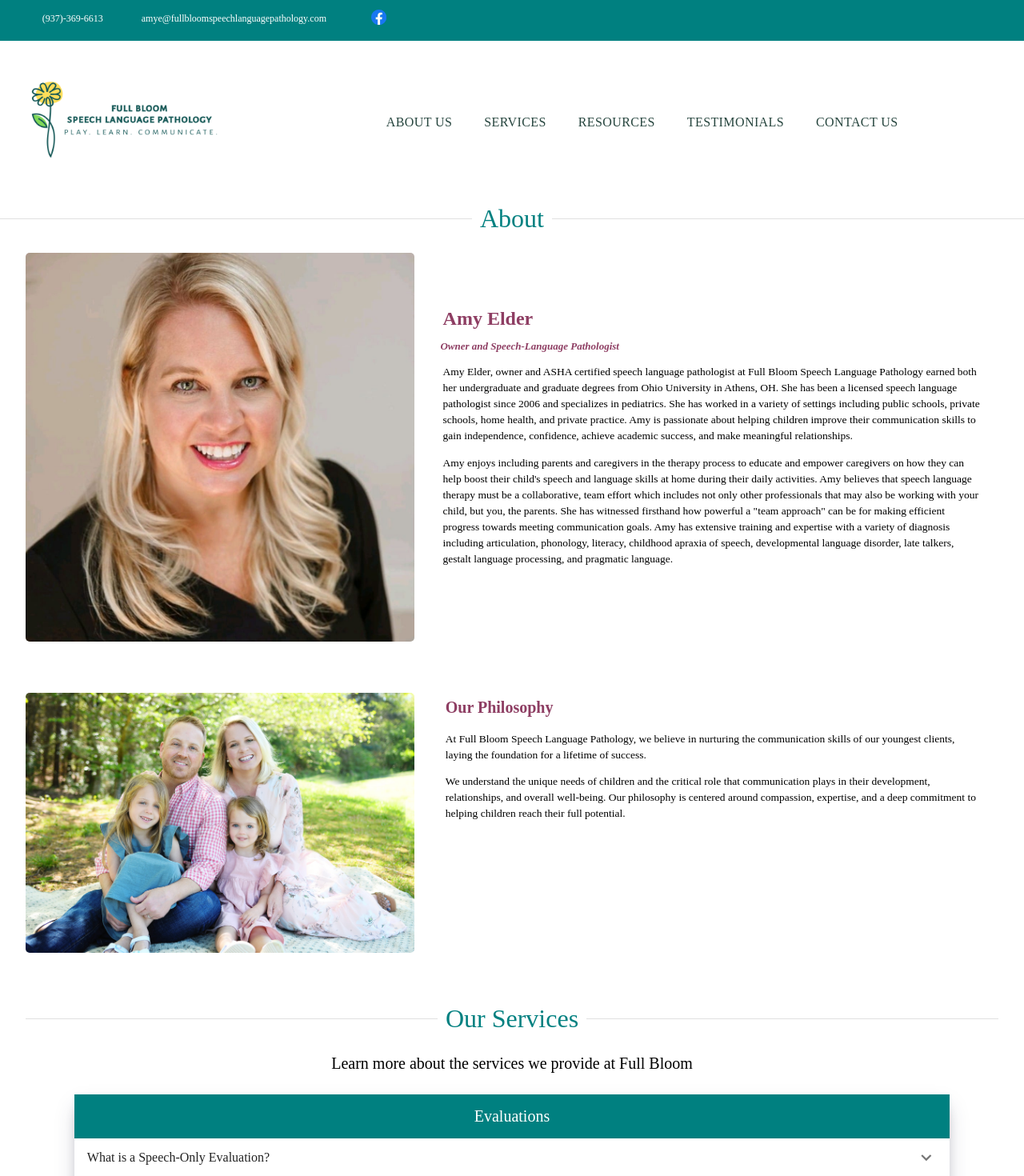
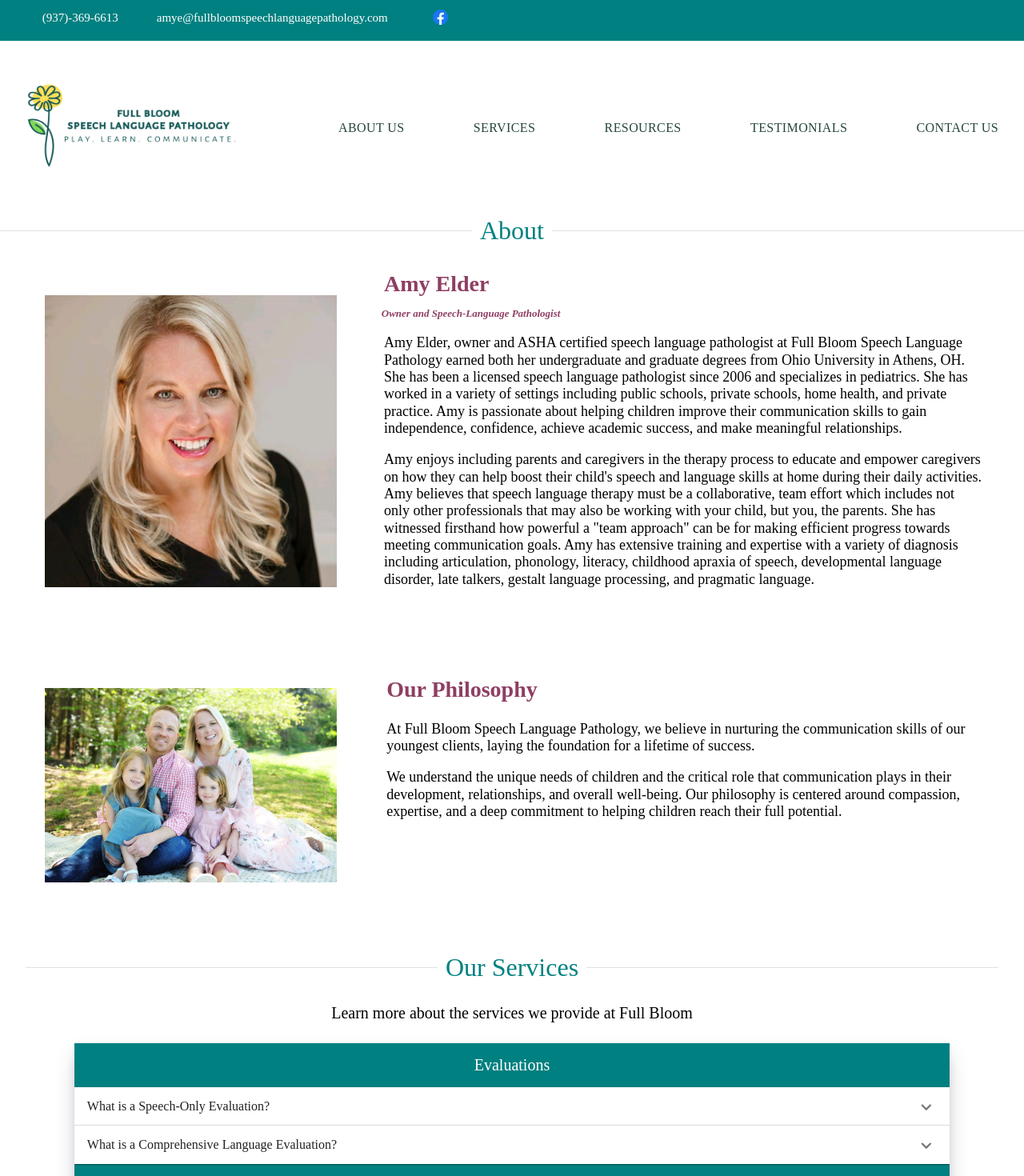
Before and after one commit to beemak789/AE_SLP_Website, a React (Create React App) app in the folder AE_Website/: page / in a window 1280 px wide. Shown: the top 1470 px of the page at 80% size. Built offline with nearby package versions, Linux system fonts and the light colour scheme; some icons are missing; a web font is replaced by a local one.

Commit message:
make changes to website

```diff
--- a/AE_Website/src/component/AboutMe.js
+++ b/AE_Website/src/component/AboutMe.js
@@ -98,10 +98,12 @@ const AboutMeSection = styled.div`
 `;
 
 const ProfileImg = styled.img`
-  width: 40%;
-  height: 40%;
+  width: 30%;
+  height: 30%;
   border-radius: 5px;
   margin-top: -0.5rem;
+  padding: 1.5rem;
+
 
   @media (min-width: 375px) and (max-width: 768px) {
     width: 90%;
@@ -114,7 +116,7 @@ const AboutMeParagraphContainer = styled.div`
   flex-direction: column;
 
   .clinician-header-container {
-    font-size: 24px;
+    font-size: 28px;
     text-align: start;
     color: #8e3e63;
 
@@ -129,10 +131,9 @@ const AboutMeParagraphContainer = styled.div`
     }
   }
   .paragraph {
-    font-size: 12px;
     padding: 1.2rem;
-    font-size: 13.5px;
-    line-height: 15pt;
+    font-size: 18px;
+    line-height: 16pt;
     font-weight: 100;
     text-align: start;
     margin-top: -2rem;
@@ -153,10 +154,11 @@ const OurPhilosophyContainer = styled.div`
 `;
 
 const FamilyImg = styled.img`
-  height: 40%;
-  width: 40%;
+  height: 30%;
+  width: 30%;
   border: 2px;
   border-radius: 5px;
+  padding: 1.5rem;
 
   @media (min-width: 375px) and (max-width: 768px) {
     width: 90%;
@@ -165,17 +167,16 @@ const FamilyImg = styled.img`
 `;
 
 const PhilosophyText = styled.div`
-  font-size: 12px;
+  font-size: 18px;
   padding: 1.2rem;
-  font-size: 13.5px;
-  line-height: 15pt;
+  line-height: 16pt;
   font-weight: 100;
   text-align: start;
   margin-left: 1.2rem;
   margin-top: -2rem;
 
   .header-2 {
-    font-size: 20px;
+    font-size: 28px;
     text-align: start;
     color: #8e3e63;
   }
--- a/AE_Website/src/component/Footer.js
+++ b/AE_Website/src/component/Footer.js
@@ -100,21 +100,23 @@ const Footer = () => {
 
         <ContactInfoContainer>
           <h3>Contact Us</h3>
-          <div className='info'>
-            <img src='/phone.png' height={12} width={12} alt=""/>
-            <p>(937)-369-6613</p>
-          </div>
-          <div className='info'>
-            <img src='/mail.png' height={12} width={12} alt=""/>
-            <p>amye@fullbloomspeechlanguagepathology.com</p>
-          </div>
+
           <div className='address-container'>
-            <img src='/map.png' height={12} width={12} alt=""/>
+            <img src='/map.png' height={12} width={12} alt='' />
             <div className='address'>
               <p>Kenton Place</p>
               <p>17111 Kenton Drive Suite 206B</p>
               <p>Cornelius, NC 28031</p>
             </div>
+          </div>
+
+          <div className='info'>
+            <img src='/phone.png' height={12} width={12} alt='' />
+            <p>(937)-369-6613</p>
+          </div>
+          <div className='info'>
+            <img src='/mail.png' height={12} width={12} alt='' />
+            <p>amye@fullbloomspeechlanguagepathology.com</p>
           </div>
         </ContactInfoContainer>
       </FooterContent>
@@ -151,15 +153,14 @@ const FooterContent = styled.div`
     gap: 0.5rem;
     padding-bottom: 0rem;
 
-
-      @media (min-width: 375px) and (max-width: 768px) {
-       display: flex;
-       flex-direction: row;
-       margin-left: -4rem;
-       gap: 1rem;
-       align-items: center;
-      }
-
+    @media (min-width: 375px) and (max-width: 768px) {
+      display: flex;
+      flex-direction: row-reverse;
+      align-items: center;
+      gap: 2rem;
+      bottom: 0;
+      margin-left: -10rem;
+    }
   }
 
   @media (min-width: 375px) and (max-width: 768px) {
@@ -209,7 +210,7 @@ const ContactInfoContainer = styled.div`
 
   @media (min-width: 375px) and (max-width: 768px) {
     display: flex;
-    align-items: center;
+    align-items: start;
   }
 
   .info,
@@ -217,7 +218,7 @@ const ContactInfoContainer = styled.div`
     display: flex;
     align-items: center;
     gap: 0.5rem;
-    font-size: 12px;
+    font-size: 14px;
     color: black;
     line-height: 2pt;
   }
--- a/AE_Website/src/component/NavBar.js
+++ b/AE_Website/src/component/NavBar.js
@@ -168,7 +168,7 @@ const ContactInfoContainer = styled.div`
   span {
     color: white;
     padding: 0.5rem;
-    font-size: 12px;
+    font-size: 15px;
     margin-left: 2rem;
     font-weight: 100;
   }
@@ -186,8 +186,8 @@ const ContactInfoContainer = styled.div`
 `;
 
 const LogoImg = styled.img`
-  width: 250px;
-  height: 185px;
+  width: 280px;
+  height: 200px;
   margin-left: 1.5rem;
   @media (min-width: 375px) and (max-width: 768px) {
     height: 230px;
@@ -197,10 +197,9 @@ const LogoImg = styled.img`
 const NavLinksContainer = styled(Box)`
   width: 100%;
   display: flex;
-  justify-content: center;
-  font-size: 20px;
+  font-size: 24px !important;
   color: black !important;
-  gap: 1.5rem;
+  justify-content: space-between;
 
   @media (min-width: 375px) and (max-width: 768px) {
     display: none;
--- a/AE_Website/src/component/ServiceTable.js
+++ b/AE_Website/src/component/ServiceTable.js
@@ -130,7 +130,6 @@ const ServiceTable = () => {
 export default ServiceTable;
 
 const TableParent = styled.div`
-  height: fit-content;
   display: flex;
   flex-direction: row;
   margin-top: 1rem;
--- a/AE_Website/src/component/Testimonials.js
+++ b/AE_Website/src/component/Testimonials.js
@@ -68,13 +68,13 @@ const TestimonialsContainer = styled.div`
 `;
 
 const SingleTestimonialCard = styled.div`
-  padding: 2rem;
   border-radius: 2px;
   background: white;
   color: black;
   display: flex;
-  gap: 7px;
   margin: auto;
+  line-height: 15pt;
+  padding: 3rem;
 
   @media (min-width: 375px) and (max-width: 768px) {
     margin: auto;
```
